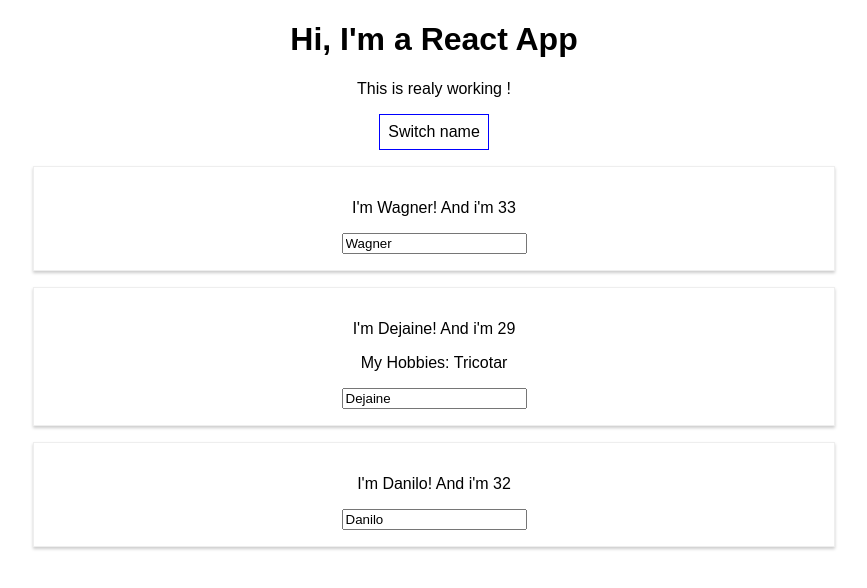
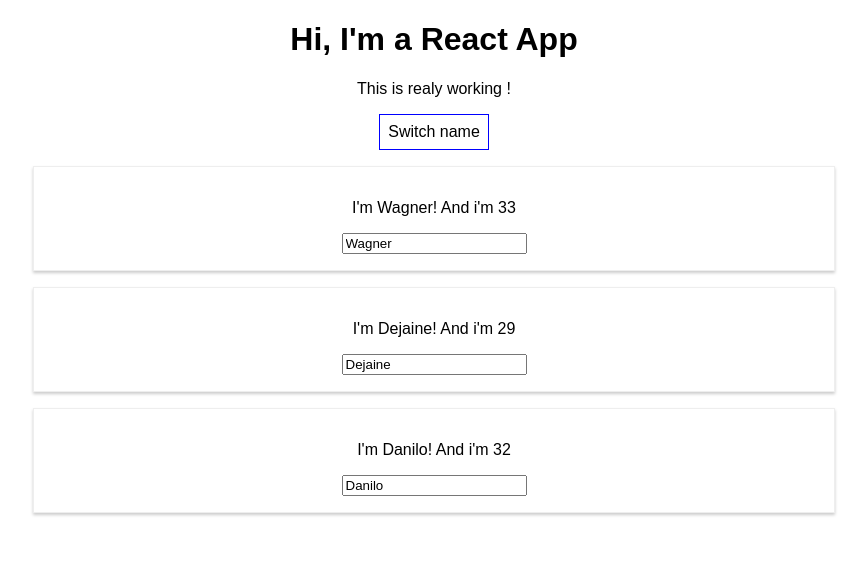
Before and after one commit to wagnerFaria/react-complete-guide, a React (Create React App) app: page / in a window 1280 px wide. Both pictures are taken after a click on the button "Switch name". Shown: the top 588 px of the page, without its empty margins (206-1073 px from the left). Built offline with nearby package versions, Linux system fonts and the light colour scheme.

Commit message:
Aula 57 - Finalizando o funcionamento da lista de Pessoas

```diff
--- a/src/App.js
+++ b/src/App.js
@@ -6,36 +6,35 @@
 
   state = {
     persons: [
-      { name: 'Wagner', age: 33 },
-      { name: 'Dejaine', age: 29 },
-      { name: 'Danilo', age: 32 }
+      { id: '1', name: 'Wagner', age: 33 },
+      { id: '2', name: 'Dejaine', age: 29 },
+      { id: '3', name: 'Danilo', age: 32 }
     ],
     otherState: 'Some other value',
     showPersons: false
   }
 
-  switchNameHandler = (newName) => {
-    // console.log('Was clicked!')
-    // DONT DO THIS this.state.persons[0].name = 'Wagner Faria do Amaral';
+  deletePersonHandler = (personIndex) => {
+    const persons = [...this.state.persons];
+    persons.splice(personIndex, 1);
+    this.setState({
+      persons: persons
+    });
+  }
+
+  nameChangedHandler = (event, id) => {
+
+    const personIndex = this.state.persons.findIndex(p => {
+      return p.id === id;
+    });
+
+    const person = { ...this.state.persons[personIndex] };
+    person.name = event.target.value;
+    const persons = [...this.state.persons];
+    persons[personIndex] = person;
     this.setState(
       {
-        persons: [
-          { name: newName, age: 33 },
-          { name: 'Dejaine', age: 29 },
-          { name: 'Danilo', age: 33 }
-        ]
-      }
-    )
-  }
-
-  nameChangedHandler = (event) => {
-    this.setState(
-      {
-        persons: [
-          { name: 'Wagner', age: 33 },
-          { name: event.target.value, age: 29 },
-          { name: 'Danilo', age: 32 }
-        ]
+        persons: persons
       }
     )
   }
@@ -61,19 +60,14 @@
     if (this.state.showPersons) {
       persons = (
         <div >
-          <Person
-            name={this.state.persons[0].name}
-            age={this.state.persons[0].age} />
-          <Person
-            name={this.state.persons[1].name}
-            age={this.state.persons[1].age}
-            click={this.switchNameHandler.bind(this, 'Wagner Amaral')}
-            changed={this.nameChangedHandler}>
-            My Hobbies: Tricotar
-        </Person>
-          <Person
-            name={this.state.persons[2].name}
-            age={this.state.persons[2].age} />
+          {this.state.persons.map((person, index) => {
+            return <Person
+              key={person.id}
+              name={person.name}
+              age={person.age}
+              click={this.deletePersonHandler.bind(this, index)}
+              changed={(event) => this.nameChangedHandler(event, person.id)} />
+          })}
         </div>
       );
     }
```
